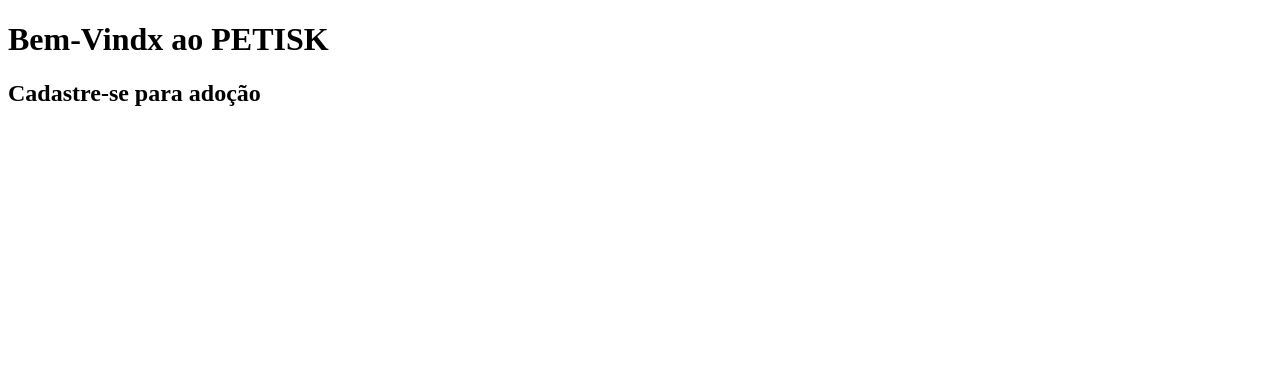
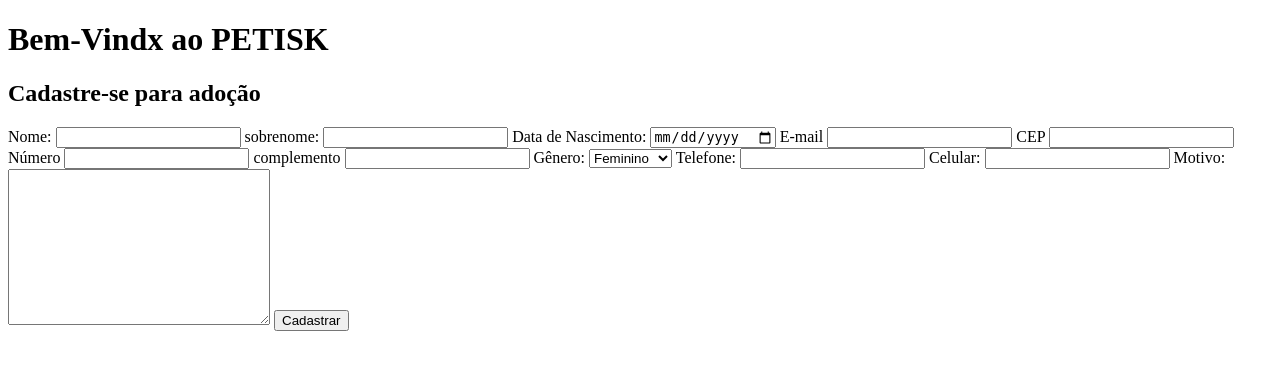
Before and after one commit to caieiras-tech/903-petisk, a Django app: page / in a window 1280 px wide. Shown: the top 370 px of the page. Run offline with Django 3.2, Linux system fonts and the light colour scheme.

Commit message:
criar pessoa na base

```diff
--- a/website/templates/index.html
+++ b/website/templates/index.html
@@ -3,7 +3,54 @@
 
 {% block conteudo  %}
 
-    <h1>Bem-Vindx ao PETISK</h1>
+    {% if nome %}
+        <h1>Bem-Vindx {{nome}}</h1>
+    {% else %}
+        <h1>Bem-Vindx ao PETISK</h1>
+    {% endif %}
+
     <h2><strong>Cadastre-se para adoção</strong></h2>
 
+    <form action="/" method="post">
+        {% csrf_token %}
+        <label for="nome">Nome:</label>
+        <input type="text" name="nome" required>
+
+        <label for="">sobrenome:</label>
+        <input type="text" name="sobrenome" required>
+
+        <label for="data_nascimento">Data de Nascimento:</label>
+        <input type="date" name="data_nascimento" required>
+
+        <label for="email">E-mail</label>
+        <input type="email" name="email" required>
+
+        <label for="str_cep">CEP</label>
+        <input type="text" name="str_cep" maxlength="8" required>
+
+        <label for="str_numero">Número</label>
+        <input type="text" name="str_numero" maxlength="5" required>
+
+        <label for="complemento">complemento</label>
+        <input type="text" name="complemento">
+
+        <label for="genero">Gênero: </label>
+        <select name="genero" required>
+            <option value="F">Feminino</option>
+            <option value="M">Masculino</option>
+            <option value="O">Outro</option>
+        </select>
+
+        <label for="telefone">Telefone: </label>
+        <input type="text" name="telefone">
+
+        <label for="celular">Celular: </label>
+        <input type="text" name="celular" required>
+
+        <label for="motivo">Motivo: </label>
+        <textarea name="motivo" cols="30" rows="10" required></textarea>
+
+        <input type="submit" value="Cadastrar">
+    </form>
+
 {% endblock %}
--- a/website/views.py
+++ b/website/views.py
@@ -1,6 +1,31 @@
 from django.shortcuts import render
+from website.models import Pessoa
 
 # Create your views here.
 
 def index(request):
+
+
+    if request.method == 'POST':
+        pessoa = Pessoa()
+        pessoa.nome = request.POST.get('nome')
+        pessoa.sobrenome = request.POST.get('sobrenome')
+        pessoa.data_nascimento = request.POST.get('data_nascimento')
+        pessoa.email = request.POST.get('email')
+        pessoa.str_cep = request.POST.get('str_cep')
+        pessoa.str_numero = request.POST.get('str_numero')
+        pessoa.complemento = request.POST.get('complemento')
+        pessoa.genero = request.POST.get('genero')
+        pessoa.telefone = request.POST.get('telefone')
+        pessoa.celular = request.POST.get('celular')
+        pessoa.motivo = request.POST.get('motivo')
+        pessoa.save()
+
+        contexto = {
+            'nome': pessoa.nome
+        }
+        return render(request, 'index.html', contexto)
+
+
+
     return render(request, 'index.html')
```
Also changed, not shown: db.sqlite3.
